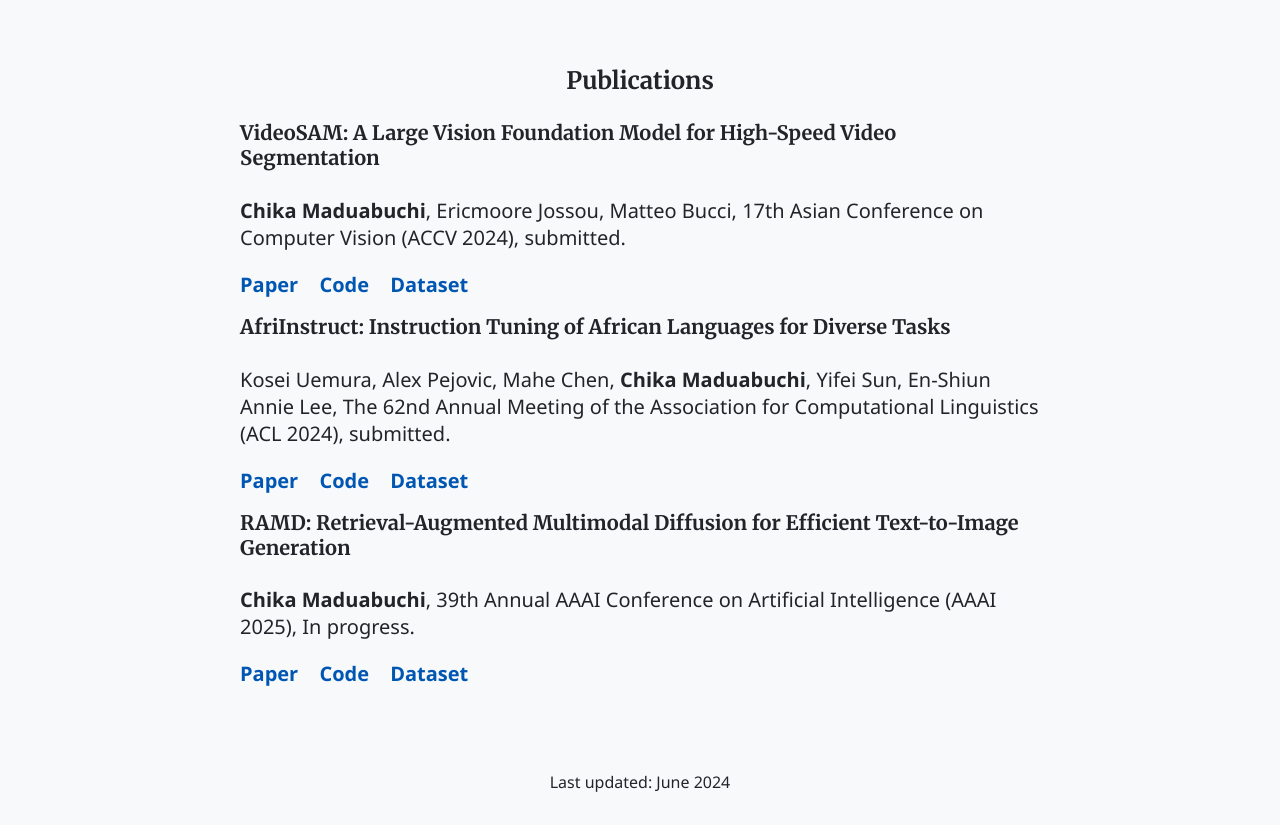
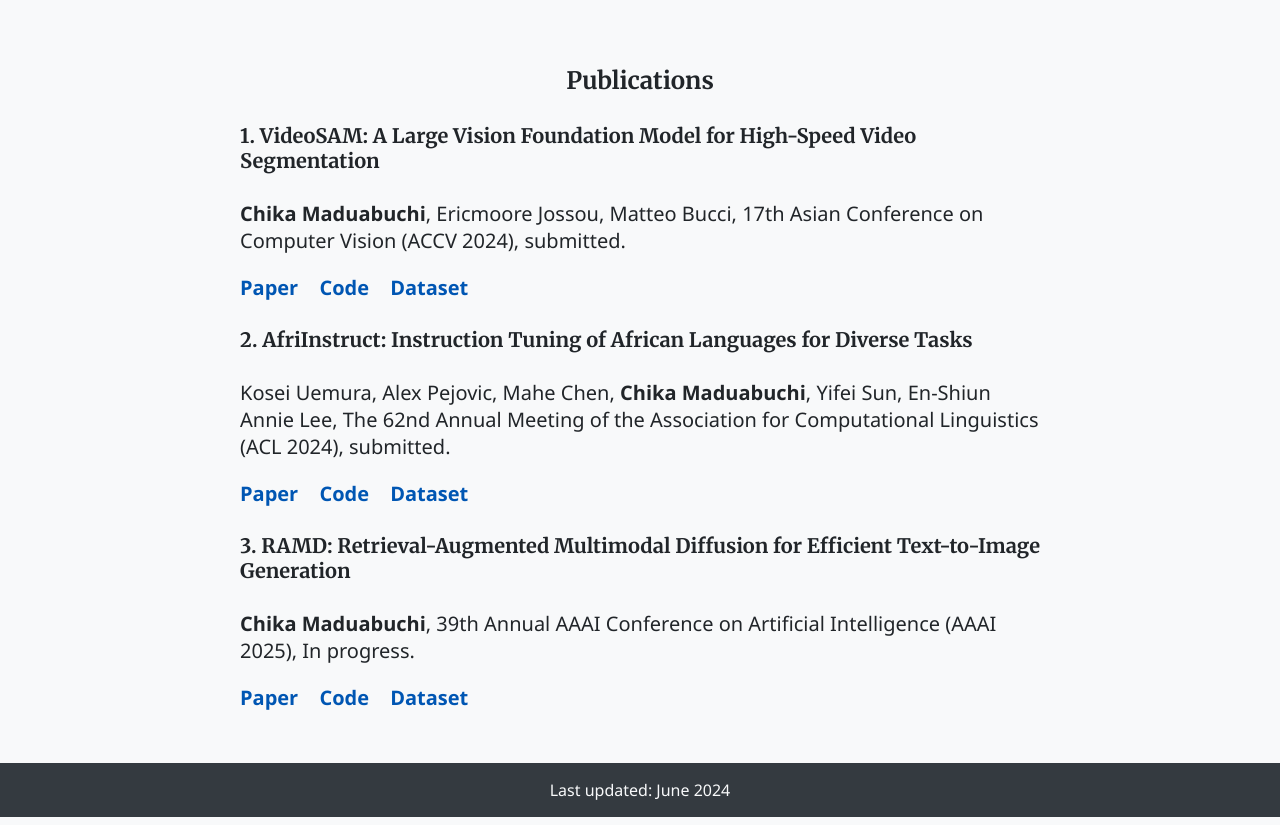
Before and after one commit to chikap421/chikap421.github.io, a plain HTML site: page index.html in a window 1280 px wide. Shown: the part 1360-2185 px from the top of the page. Drawn offline with Linux system fonts and the light colour scheme.

Commit message:
Update website with improved layout and content based on feedback

```diff
--- a/assets/css/main.css
+++ b/assets/css/main.css
@@ -92,14 +92,18 @@
 h4 {
     font-family: 'Merriweather', serif;
     font-weight: 700;
-    margin-top: 1rem;
 }
 
 footer {
-    background-color: #f8f9fa;
+    background-color: #343a40;
+    color: #f8f9fa;
     text-align: center;
     padding: 1rem 0;
     font-size: 1rem;
+}
+
+footer p {
+    margin: 0;
 }
 
 .prof-link {
--- a/index.html
+++ b/index.html
@@ -24,7 +24,7 @@
                 </div>
                 <div class="about-me">
                     <p>
-                        I am an AI/ML researcher with a focus on Large Language Models (LLMs), Large Vision Models (LVMs), and Large Language-Vision Models (LLVMs). I am currently working on expanding the capability of LLMs for superior performance on low-resource languages at Ontario Tech University, where I am supervised by <a class="prof-link" href="https://www.cs.toronto.edu/~ealee/public/" target="_blank">Professor Annie Lee</a>. My research journey includes a Master of Science in Nuclear Science and Engineering from MIT, where I focused on LVMs for video segmentation under the supervision of Professors <a class="prof-link" href="https://web.mit.edu/nse/people/faculty/bucci.html" target="_blank">Matteo Bucci</a> and <a class="prof-link" href="https://web.mit.edu/nse/people/faculty/jossou.html" target="_blank">Ericmoore Jossou</a>. Before this, I was a lead Machine Learning Engineer at <a class="prof-link" href="https://acespedunn.edu.ng/" target="_blank">ACESPED</a> where I led the AI for climate change initiative accelerating clean energy research with ML. I obtained my Bachelor's degree in Engineering from the University of Nigeria where I focused on Applied Machine Learning. My research themes have included developing robust models for video segmentation and improving natural language processing for low-resource languages. My outcomes include creating state-of-the-art models like VideoSAM and AfriInstruct.
+                        I am an AI/ML researcher with a focus on Large Language Models (LLMs), Large Vision Models (LVMs), and Large Language-Vision Models (LLVMs). I am currently working on expanding the capability of LLMs for superior performance on low-resource languages at Ontario Tech University, where I am supervised by <a class="prof-link" href="https://www.cs.toronto.edu/~ealee/public/" target="_blank">Professor Annie Lee</a>. My research journey includes a Master of Science in Nuclear Science and Engineering from MIT, where I focused on LVMs for video segmentation under the supervision of Professors <a class="prof-link" href="https://web.mit.edu/nse/people/faculty/bucci.html" target="_blank">Matteo Bucci</a> and <a class="prof-link" href="https://web.mit.edu/nse/people/faculty/jossou.html" target="_blank">Ericmoore Jossou</a>. Before this, I was a lead Machine Learning Engineer at <a class="prof-link" href="https://acespedunn.edu.ng/" target="_blank">ACESPED</a>, where I led the AI for climate change initiative, accelerating clean energy research with ML. I obtained my Bachelor's degree in Engineering from the University of Nigeria, where I focused on Applied Machine Learning. My research themes have included developing robust models for video segmentation and improving natural language processing for low-resource languages. My outcomes include creating state-of-the-art models like VideoSAM and AfriInstruct.
                     </p>
                 </div>
             </div>
@@ -45,9 +45,9 @@
     <section id="publications" class="publications-section">
         <div class="container">
             <h2 class="section-heading">Publications</h2>
-            <ul class="list-unstyled">
+            <ol class="list-unstyled">
                 <li>
-                    <h4>VideoSAM: A Large Vision Foundation Model for High-Speed Video Segmentation</h4>
+                    <h4>1. VideoSAM: A Large Vision Foundation Model for High-Speed Video Segmentation</h4>
                     <p><strong>Chika Maduabuchi</strong>, Ericmoore Jossou, Matteo Bucci, 17th Asian Conference on Computer Vision (ACCV 2024), submitted.</p>
                     <div class="publication-links">
                         <a href="#" target="_blank">Paper</a>
@@ -56,7 +56,7 @@
                     </div>
                 </li>
                 <li>
-                    <h4>AfriInstruct: Instruction Tuning of African Languages for Diverse Tasks</h4>
+                    <h4>2. AfriInstruct: Instruction Tuning of African Languages for Diverse Tasks</h4>
                     <p>Kosei Uemura, Alex Pejovic, Mahe Chen, <strong>Chika Maduabuchi</strong>, Yifei Sun, En-Shiun Annie Lee, The 62nd Annual Meeting of the Association for Computational Linguistics (ACL 2024), submitted.</p>
                     <div class="publication-links">
                         <a href="#" target="_blank">Paper</a>
@@ -65,7 +65,7 @@
                     </div>
                 </li>
                 <li>
-                    <h4>RAMD: Retrieval-Augmented Multimodal Diffusion for Efficient Text-to-Image Generation</h4>
+                    <h4>3. RAMD: Retrieval-Augmented Multimodal Diffusion for Efficient Text-to-Image Generation</h4>
                     <p><strong>Chika Maduabuchi</strong>, 39th Annual AAAI Conference on Artificial Intelligence (AAAI 2025), In progress.</p>
                     <div class="publication-links">
                         <a href="#" target="_blank">Paper</a>
@@ -73,7 +73,7 @@
                         <a href="#" target="_blank">Dataset</a>
                     </div>
                 </li>
-            </ul>
+            </ol>
         </div>
     </section>
     <footer>
```
